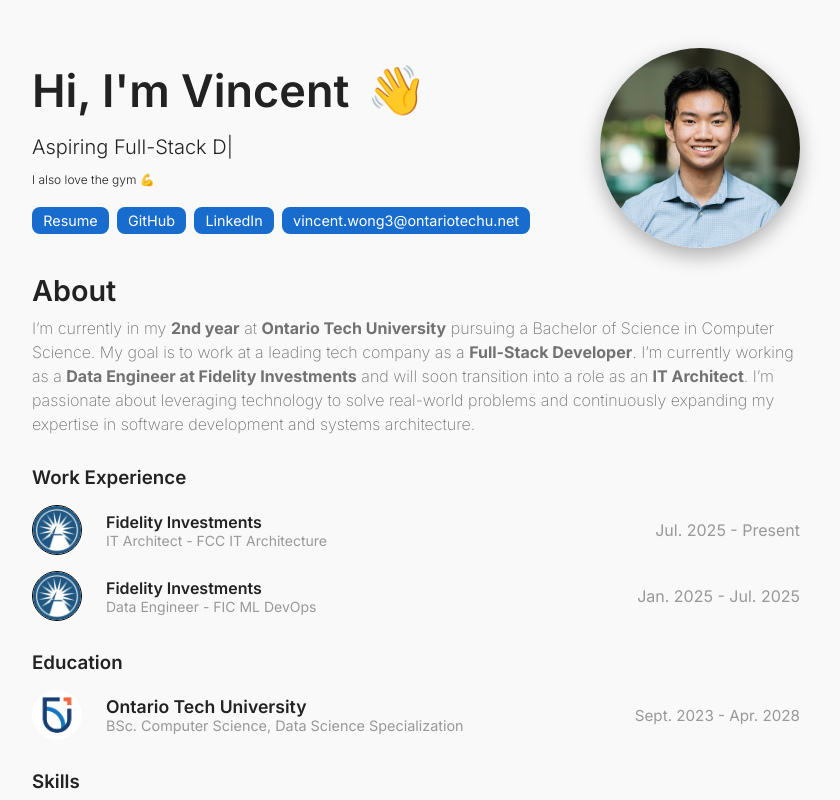
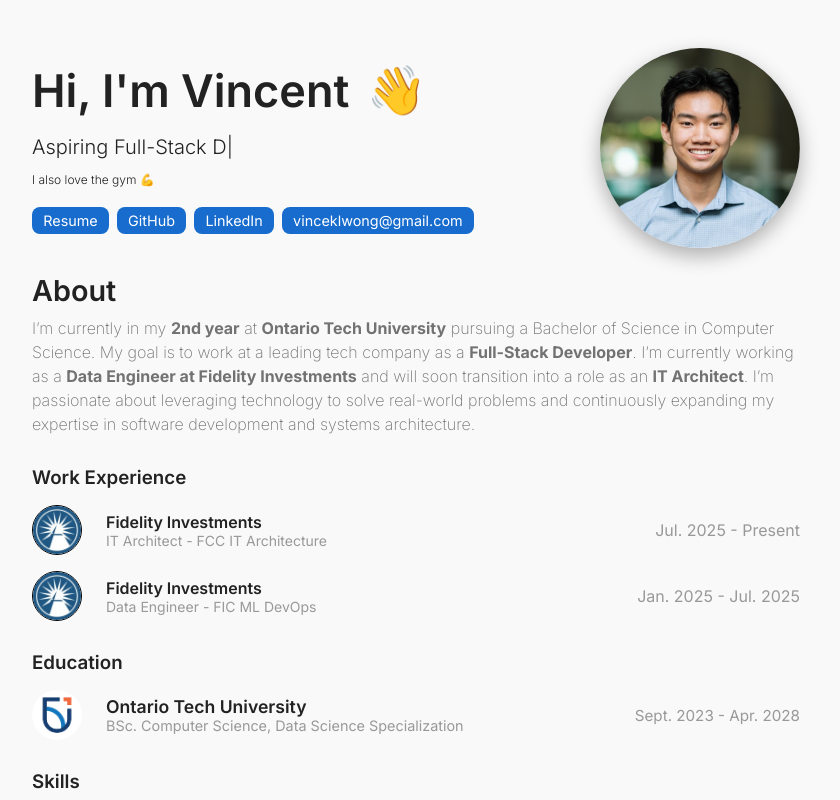
Before and after one commit to VinceKLW/personal-portfolio, a React (Vite) app: page / in a window 1280 px wide. Shown: the top 800 px of the page, without its empty margins (224-1064 px from the left). Built offline with nearby package versions, Linux system fonts and the light colour scheme.

Commit message:
fixed email

```diff
--- a/src/components/Contact/Contact.jsx
+++ b/src/components/Contact/Contact.jsx
@@ -10,7 +10,7 @@
             Get in Touch
         </h2>
         <h3>
-            Would you like to get in contact? <a className="link" href='https://www.linkedin.com/in/vincentklw/'>Connect with me on LinkedIn</a> or <a className="link" href='mailto:vincent.wong3@ontariotechu.net'>drop me an email</a>! I'll keep an eye out for you 😼
+            Would you like to get in contact? <a className="link" href='https://www.linkedin.com/in/vincentklw/'>Connect with me on LinkedIn</a> or <a className="link" href='mailto:vinceklwong@gmail.com'>drop me an email</a>! I'll keep an eye out for you 😼
         </h3>
     </div>
   )
--- a/src/components/Intro/Intro.jsx
+++ b/src/components/Intro/Intro.jsx
@@ -71,9 +71,9 @@
           </a>
           <a
             className="intro-title-box"
-            href="mailto:vincent.wong3@ontariotechu.net"
+            href="mailto:vinceklwong@gmail.com"
           >
-            vincent.wong3@ontariotechu.net
+            vinceklwong@gmail.com
           </a>
         </div>
       </div>
```
Also changed, not shown: src/assets/vincent_wong.jpeg.
